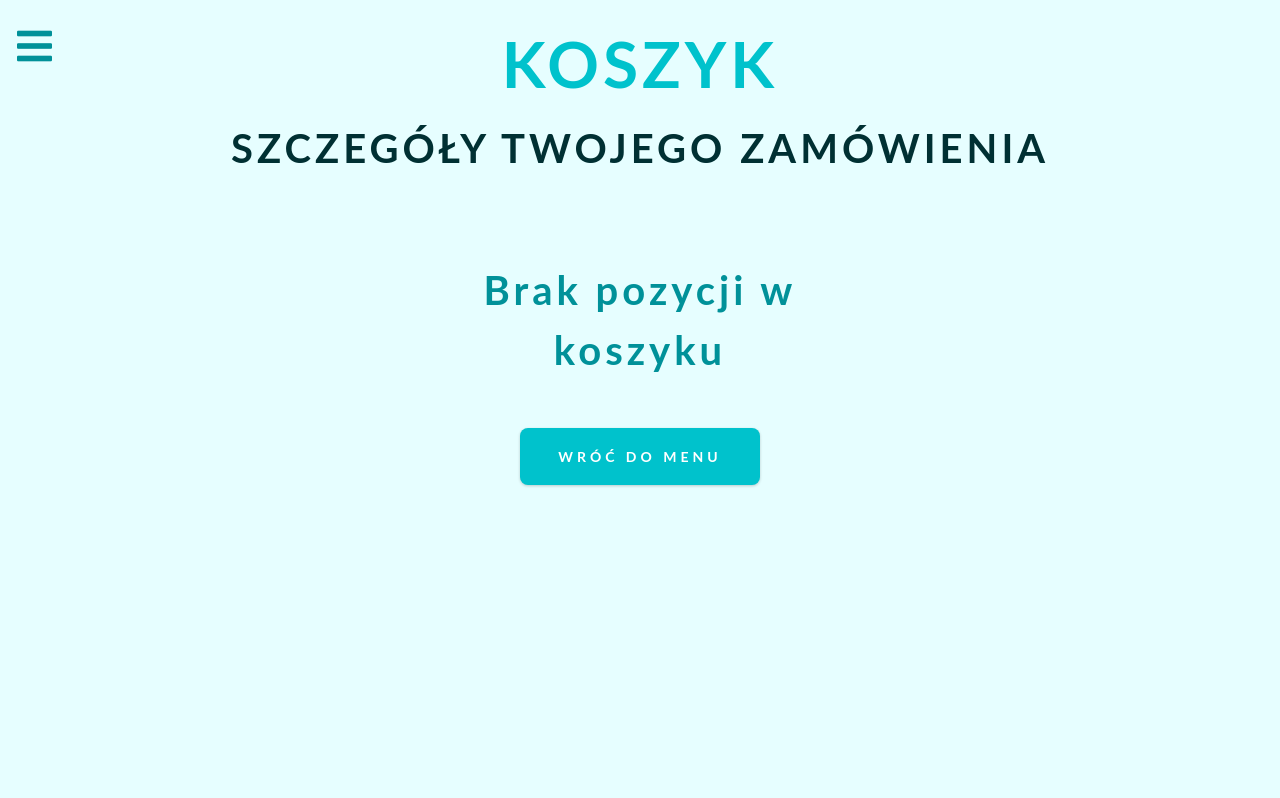
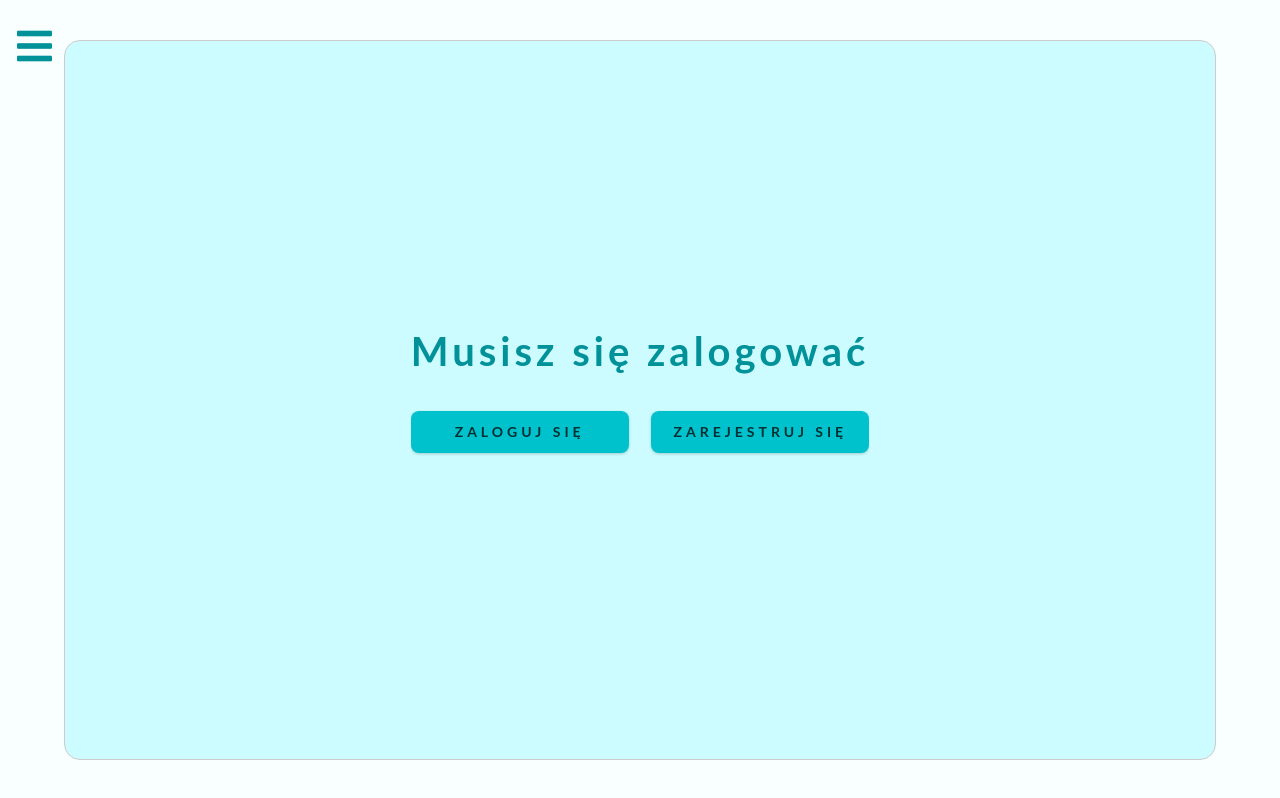
Before and after one commit to lszmytko/restaurant-frontend, a React (Create React App) app: page /order in a window 1280 px wide. Built offline with nearby package versions, Linux system fonts and the light colour scheme; what react-google-maps would draw is missing.

Commit message:
frontapage upgraded 2

```diff
--- a/src/pages/OrderPage.js
+++ b/src/pages/OrderPage.js
@@ -222,7 +222,7 @@ const OrderPage = () => {
               </button>
             </div>
           )}
-          {!userInfo && <LoginModal />}
+          {!userInfo.isLogged && <LoginModal />}
         </section>
       </div>
     </Wrapper>
```
